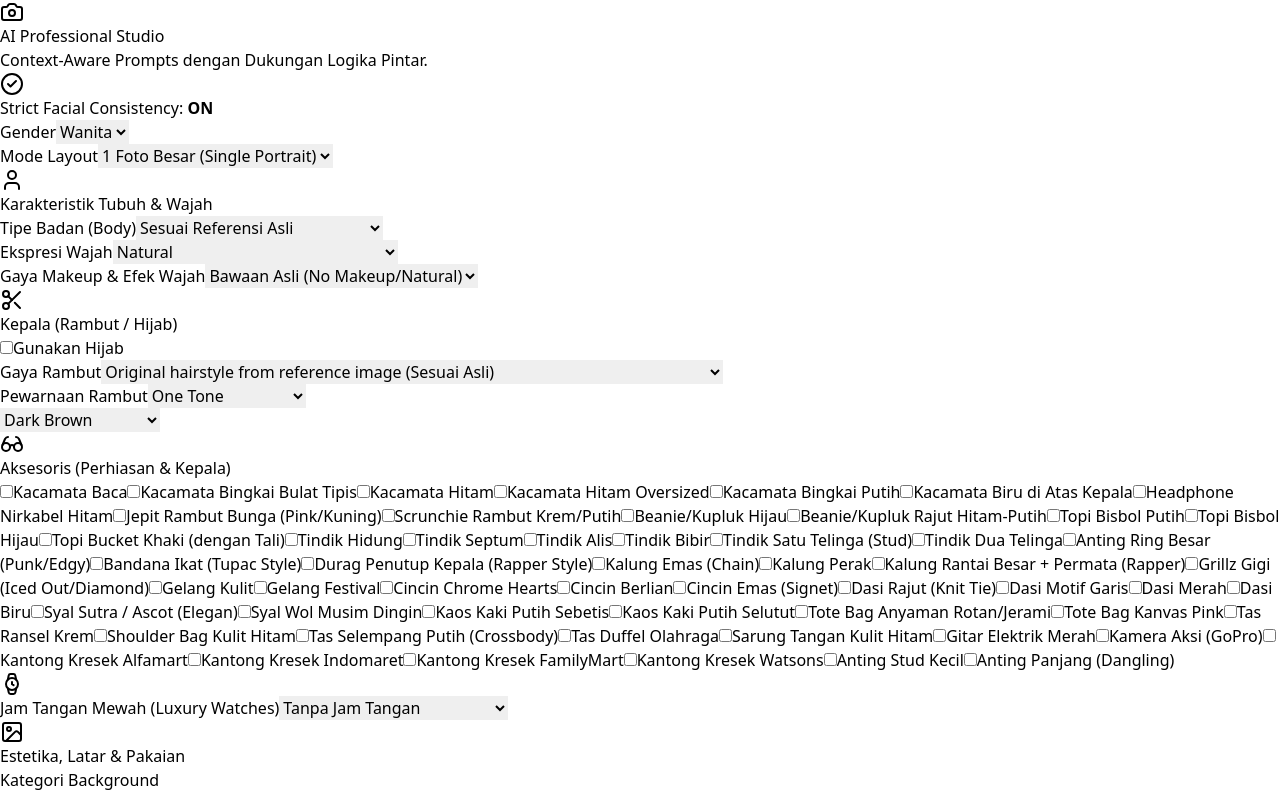
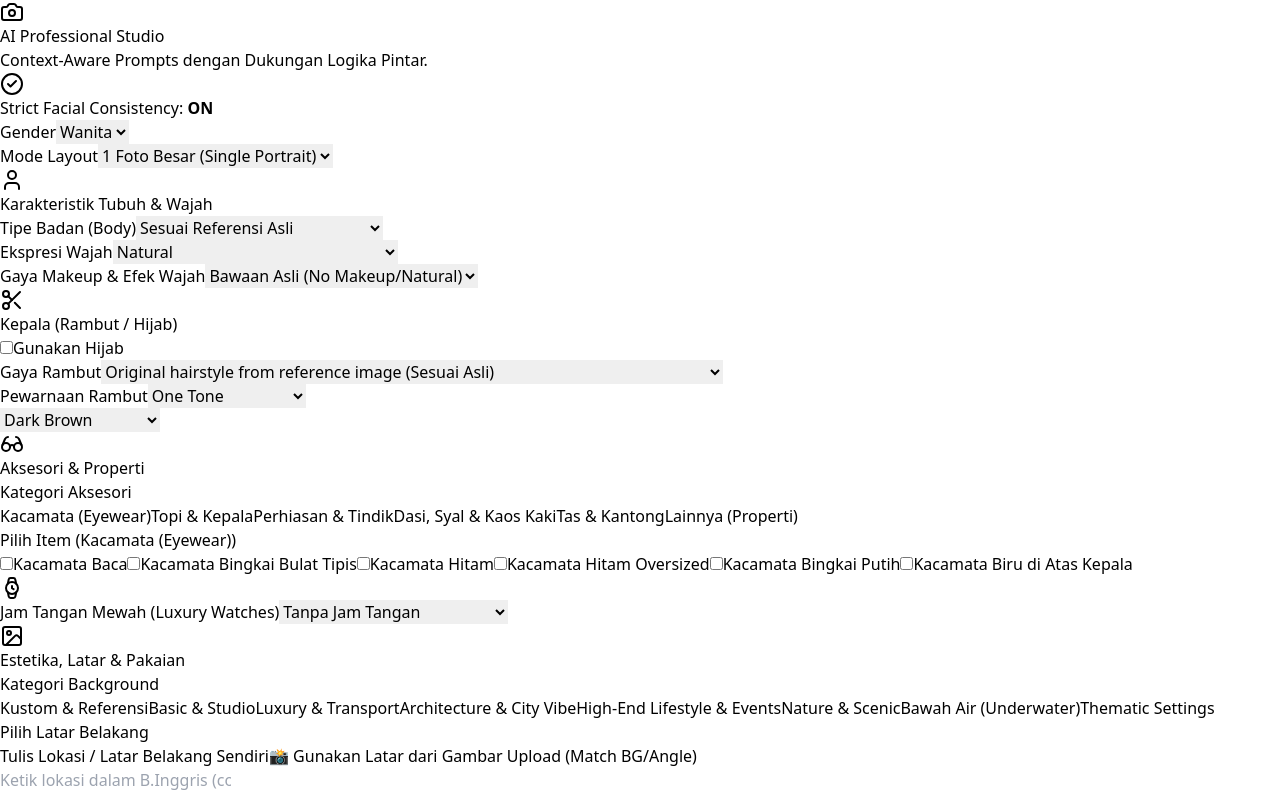
Before and after one commit to ayamkabisat-byte/ai-prompt-studio, a React (Vite) app: page / in a window 1280 px wide. Shown: the top 795 px of the page. Built offline with nearby package versions, Linux system fonts and the light colour scheme.

Commit message:
Fix menu aksesoris

```diff
--- a/src/App.jsx
+++ b/src/App.jsx
@@ -239,14 +239,16 @@
   'Vibrant Violet', 'Mint Green', 'Rose Gold'
 ];
 
-const COMMON_ACCESSORIES = [
+const ACCESSORIES_DATABASE = [
+  { group: 'Kacamata (Eyewear)', items: [
     { id: 'Reading glasses', label: 'Kacamata Baca' },
     { id: 'Thin round frame glasses', label: 'Kacamata Bingkai Bulat Tipis' },
     { id: 'Sunglasses', label: 'Kacamata Hitam' },
     { id: 'Oversized sunglasses', label: 'Kacamata Hitam Oversized' },
     { id: 'White frame sunglasses', label: 'Kacamata Bingkai Putih' },
-  { id: 'Blue sunglasses resting on head', label: 'Kacamata Biru di Atas Kepala' },
-  { id: 'Black wireless headphones worn over the ears or around the neck', label: 'Headphone Nirkabel Hitam' },
+    { id: 'Blue sunglasses resting on head', label: 'Kacamata Biru di Atas Kepala' }
+  ]},
+  { group: 'Topi & Kepala', items: [
     { id: 'Pink and yellow flower hair clip', label: 'Jepit Rambut Bunga (Pink/Kuning)' },
     { id: 'Cream and white hair scrunchie', label: 'Scrunchie Rambut Krem/Putih' },
     { id: 'Green plain beanie hat', label: 'Beanie/Kupluk Hijau' },
@@ -254,6 +256,11 @@
     { id: 'White baseball cap', label: 'Topi Bisbol Putih' },
     { id: 'Green baseball cap', label: 'Topi Bisbol Hijau' },
     { id: 'Khaki bucket hat with a neck strap', label: 'Topi Bucket Khaki (dengan Tali)' },
+    { id: 'Tupac style tied bandana on head', label: 'Bandana Ikat (Tupac Style)' },
+    { id: 'Silky durag tied on head', label: 'Durag Penutup Kepala (Rapper Style)' },
+    { id: 'Black wireless headphones worn over the ears or around the neck', label: 'Headphone Nirkabel Hitam' }
+  ]},
+  { group: 'Perhiasan & Tindik', items: [
     { id: 'Nose piercing', label: 'Tindik Hidung' },
     { id: 'Septum piercing', label: 'Tindik Septum' },
     { id: 'Eyebrow piercing', label: 'Tindik Alis' },
@@ -261,17 +268,16 @@
     { id: 'Single ear piercing (stud)', label: 'Tindik Satu Telinga (Stud)' },
     { id: 'Double ear piercings', label: 'Tindik Dua Telinga' },
     { id: 'Large punk style hoop earrings', label: 'Anting Ring Besar (Punk/Edgy)' },
-  { id: 'Tupac style tied bandana on head', label: 'Bandana Ikat (Tupac Style)' },
-  { id: 'Silky durag tied on head', label: 'Durag Penutup Kepala (Rapper Style)' },
     { id: 'Gold chain necklace', label: 'Kalung Emas (Chain)' },
     { id: 'Silver necklace', label: 'Kalung Perak' },
     { id: 'Chunky hip-hop chain with a massive iced-out diamond pendant', label: 'Kalung Rantai Besar + Permata (Rapper)' },
     { id: 'Diamond iced-out teeth grillz', label: 'Grillz Gigi (Iced Out/Diamond)' },
     { id: 'Leather bracelet', label: 'Gelang Kulit' },
-  { id: 'Festival wristbands', label: 'Gelang Festival' },
     { id: 'Chrome Hearts silver rings on fingers', label: 'Cincin Chrome Hearts' },
     { id: 'Diamond engagement ring', label: 'Cincin Berlian' },
-  { id: 'Gold signet ring', label: 'Cincin Emas (Signet)' },
+    { id: 'Gold signet ring', label: 'Cincin Emas (Signet)' }
+  ]},
+  { group: 'Dasi, Syal & Kaos Kaki', items: [
     { id: 'Knit tie', label: 'Dasi Rajut (Knit Tie)' },
     { id: 'Striped necktie', label: 'Dasi Motif Garis' },
     { id: 'Red necktie', label: 'Dasi Merah' },
@@ -279,20 +285,26 @@
     { id: 'Elegant silk neckerchief or ascot tie', label: 'Syal Sutra / Ascot (Elegan)' },
     { id: 'Thick wool winter scarf', label: 'Syal Wol Musim Dingin' },
     { id: 'High white calf-length socks', label: 'Kaos Kaki Putih Sebetis' },
-  { id: 'White knee-high socks', label: 'Kaos Kaki Putih Selutut' },
+    { id: 'White knee-high socks', label: 'Kaos Kaki Putih Selutut' }
+  ]},
+  { group: 'Tas & Kantong', items: [
     { id: 'Woven rattan or straw tote bag', label: 'Tote Bag Anyaman Rotan/Jerami' },
     { id: 'Pink canvas tote bag', label: 'Tote Bag Kanvas Pink' },
     { id: 'Cream backpack', label: 'Tas Ransel Krem' },
     { id: 'Black leather shoulder bag', label: 'Shoulder Bag Kulit Hitam' },
     { id: 'White crossbody sling bag', label: 'Tas Selempang Putih (Crossbody)' },
     { id: 'Sports duffel bag', label: 'Tas Duffel Olahraga' },
-  { id: 'Black leather driving gloves', label: 'Sarung Tangan Kulit Hitam' },
-  { id: 'Red electric guitar', label: 'Gitar Elektrik Merah' },
-  { id: 'Action camera (GoPro)', label: 'Kamera Aksi (GoPro)' },
     { id: 'Alfamart plastic shopping bag', label: 'Kantong Kresek Alfamart' },
     { id: 'Indomaret plastic shopping bag', label: 'Kantong Kresek Indomaret' },
     { id: 'FamilyMart plastic shopping bag', label: 'Kantong Kresek FamilyMart' },
     { id: 'Watsons plastic shopping bag', label: 'Kantong Kresek Watsons' }
+  ]},
+  { group: 'Lainnya (Properti)', items: [
+    { id: 'Black leather driving gloves', label: 'Sarung Tangan Kulit Hitam' },
+    { id: 'Red electric guitar', label: 'Gitar Elektrik Merah' },
+    { id: 'Action camera (GoPro)', label: 'Kamera Aksi (GoPro)' },
+    { id: 'Festival wristbands', label: 'Gelang Festival' }
+  ]}
 ];
 
 const LUXURY_WATCHES = [
@@ -730,6 +742,9 @@
   const [bgCategory, setBgCategory] = useState(BACKGROUNDS[0].group);
   const [background, setBackground] = useState(BACKGROUNDS[0].items[0].id);
   const [customBackground, setCustomBackground] = useState('');
+
+  // PENAMBAHAN: Kategori Aksesori
+  const [accCategory, setAccCategory] = useState(ACCESSORIES_DATABASE[0].group);
 
   const triggerSmartAlert = () => {
     setShowSmartAlert(true);
@@ -893,14 +908,22 @@
     setManualColor3(c3);
   };
 
-  const dynamicAccessories = [...COMMON_ACCESSORIES];
-  if (gender === 'Wanita') {
-    if (useHijab) dynamicAccessories.push({ id: 'Decorative hijab brooch', label: 'Bros Hijab (Brooch)' });
-    else {
-      dynamicAccessories.push({ id: 'Small stud earrings', label: 'Anting Stud Kecil' });
-      dynamicAccessories.push({ id: 'Dangling earrings', label: 'Anting Panjang (Dangling)' });
-    }
-  }
+  const getDynamicAccessories = () => {
+    let groups = JSON.parse(JSON.stringify(ACCESSORIES_DATABASE));
+    if (gender === 'Wanita' || gender === 'Campur (Pria & Wanita)') {
+      const headwearGroup = groups.find(g => g.group === 'Topi & Kepala');
+      const jewelryGroup = groups.find(g => g.group === 'Perhiasan & Tindik');
+
+      if (useHijab && headwearGroup) {
+        headwearGroup.items.push({ id: 'Decorative hijab brooch', label: 'Bros Hijab (Brooch)' });
+      } else if (!useHijab && jewelryGroup) {
+        jewelryGroup.items.push({ id: 'Small stud earrings', label: 'Anting Stud Kecil' });
+        jewelryGroup.items.push({ id: 'Dangling earrings', label: 'Anting Panjang (Dangling)' });
+      }
+    }
+    return groups;
+  };
+  const dynamicAccessoryGroups = getDynamicAccessories();
 
   const dynamicClothingGroups = CLOTHING_DATABASE.map(group => {
     return {
@@ -1322,19 +1345,38 @@
             </div>
 
             <div className="space-y-4 pt-4 border-t border-neutral-700">
-              <label className="text-sm font-medium text-neutral-400 flex items-center gap-2">
-                <Glasses className="w-4 h-4" /> Aksesoris (Perhiasan & Kepala)
-              </label>
-              <div className="grid grid-cols-2 gap-2">
-                {dynamicAccessories.map(acc => (
-                  <label key={acc.id} className="flex items-center gap-2 text-sm bg-neutral-900 p-2 rounded-lg border border-neutral-700 cursor-pointer hover:border-pink-500/50 transition-colors">
-                    <input type="checkbox" checked={accessories.includes(acc.id)} onChange={() => toggleAccessory(acc.id)} className="rounded text-pink-500 bg-neutral-800 border-neutral-600 focus:ring-pink-500 focus:ring-offset-neutral-900" />
-                    <span className="text-neutral-300 select-none text-xs leading-tight">{acc.label}</span>
+              <div className="flex items-center gap-2 text-indigo-400 font-medium">
+                <Glasses className="w-5 h-5" /> Aksesori & Properti
+              </div>
+
+              <div className="space-y-3 pb-2">
+                <label className="text-sm font-medium text-indigo-300">Kategori Aksesori</label>
+                <div className="flex flex-wrap gap-2">
+                  {dynamicAccessoryGroups.map(accGroup => (
+                    <button
+                      key={accGroup.group}
+                      onClick={() => setAccCategory(accGroup.group)}
+                      className={`px-3 py-1.5 rounded-full text-xs font-medium border transition-colors ${
+                        accCategory === accGroup.group ? 'bg-indigo-600 border-indigo-500 text-white' : 'bg-neutral-800 border-neutral-700 text-neutral-400 hover:bg-neutral-700 hover:text-neutral-200'
+                      }`}
+                    >
+                      {accGroup.group}
+                    </button>
+                  ))}
+                </div>
+
+                <label className="text-sm font-medium text-indigo-300 block mt-3">Pilih Item ({accCategory})</label>
+                <div className="grid grid-cols-2 gap-2 max-h-64 overflow-y-auto custom-scrollbar pr-2">
+                  {dynamicAccessoryGroups.find(g => g.group === accCategory)?.items.map(item => (
+                    <label key={item.id} className="flex items-center gap-2 text-sm bg-neutral-900 p-2 rounded-lg border border-neutral-700 cursor-pointer hover:border-pink-500/50 transition-colors">
+                      <input type="checkbox" checked={accessories.includes(item.id)} onChange={() => toggleAccessory(item.id)} className="rounded text-pink-500 bg-neutral-800 border-neutral-600 focus:ring-pink-500 focus:ring-offset-neutral-900" />
+                      <span className="text-neutral-300 select-none text-xs leading-tight">{item.label}</span>
                     </label>
                   ))}
                 </div>
-
-              <div className="space-y-2">
+              </div>
+
+              <div className="space-y-2 pt-2 border-t border-neutral-800">
                 <label className="text-sm font-medium text-neutral-400 flex items-center gap-2">
                   <Watch className="w-4 h-4" /> Jam Tangan Mewah (Luxury Watches)
                 </label>
```
Lines whose indentation alone changed are shown as unchanged.
